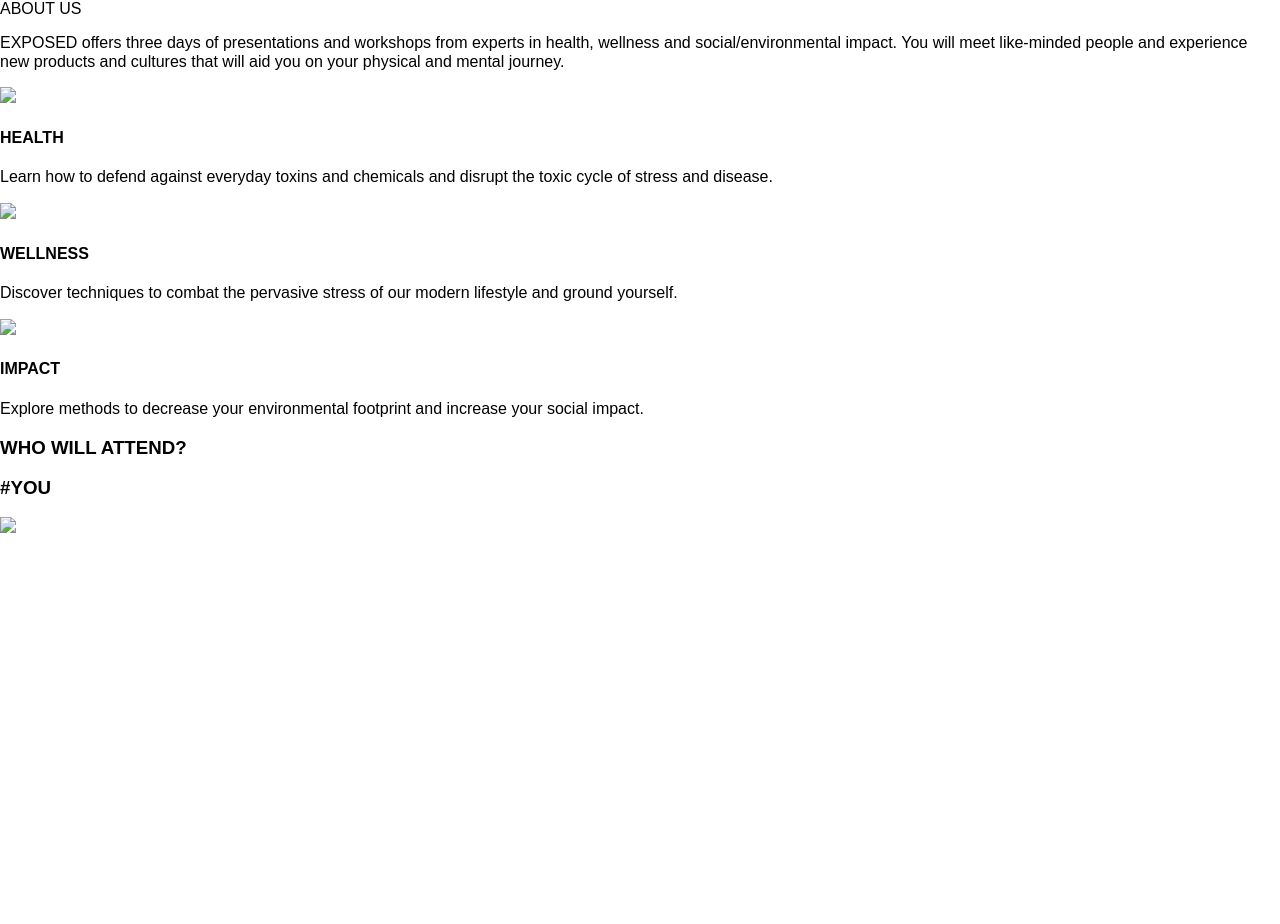
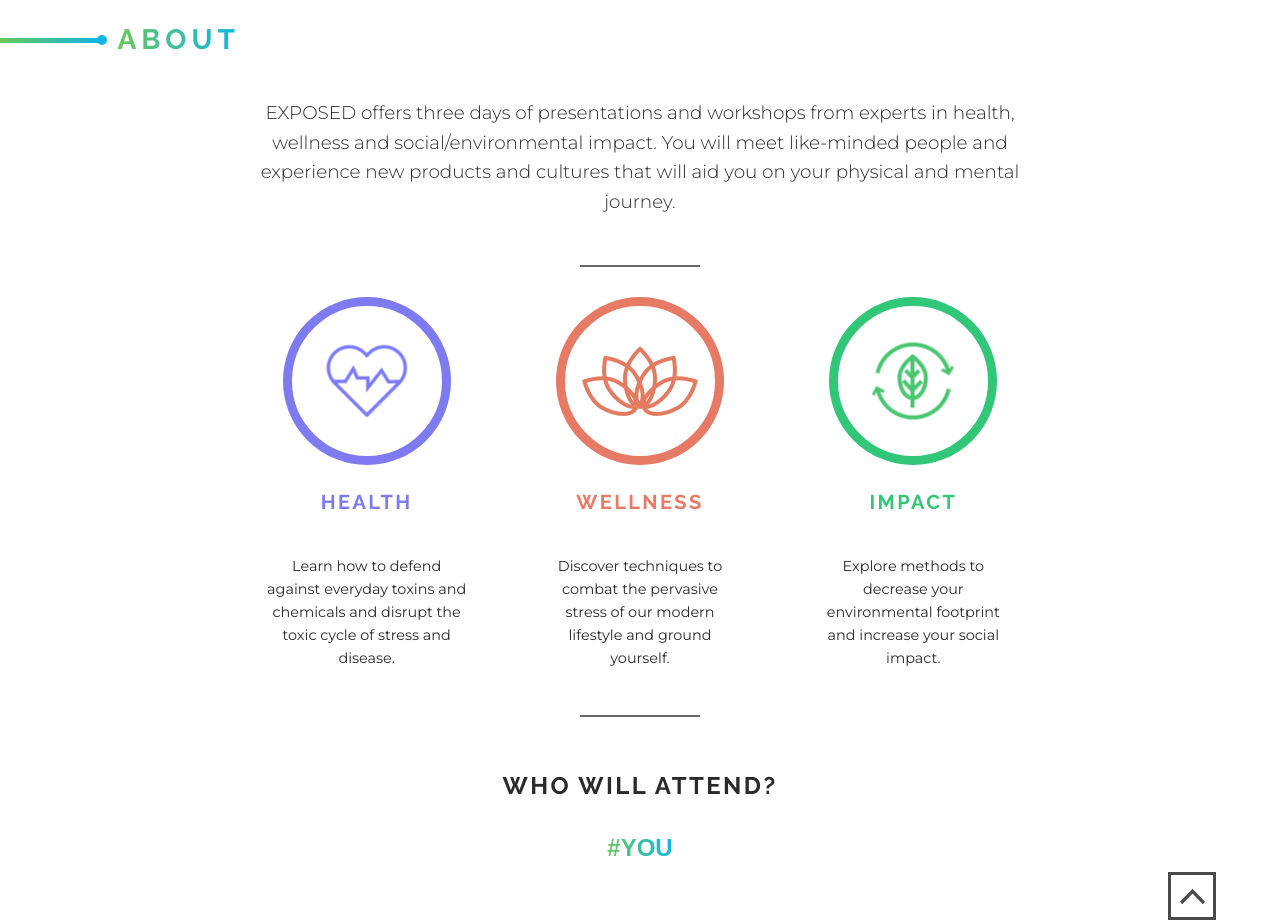
Before and after one commit to alessapm/code, a plain HTML site: page sections/section2/html/Section2.html in a window 1280 px wide. Before the commit the page ends 800 px from the top, so only its background shows below. Drawn offline with Linux system fonts and the light colour scheme; files that its build step writes are made by us from their sources.

Commit message:
save section 2 change for merge

```diff
--- a/sections/section2/css/Section2.css
+++ b/sections/section2/css/Section2.css
@@ -31,7 +31,7 @@ section {
 .section-title-text {
   font-family: 'Raleway', sans-serif;
   font-weight: 700;
-  font-size: 1.875em;
+  font-size: 1.75em;
   letter-spacing: 5px;
 }
 
@@ -48,7 +48,7 @@ section {
   border-radius: 50%;
   background-color: #10b5e4;
   margin-left: -5px;
-  margin-right: 25px;
+  margin-right: 10px;
   display: inline;
 }
 
@@ -71,14 +71,14 @@ section {
 /* About Section styling */
 
 .about-wrapper {
-  max-width: 900px;
+  max-width: 820px;
   text-align: center;
 }
 
 /* Horizontal rule class replaces hr tag*/
 .hr {
   margin: 30px auto;
-  width: 150px;
+  width: 120px;
   height: 0;
   border-bottom: 2px #676767 solid;
 }
@@ -86,8 +86,8 @@ section {
 .about-headline {
   font-family: 'Montserrat', sans-serif;
   font-weight: 200;
-  /*font-size: 20px;*/
-  font-size: 1.25em;
+  font-size: 1.15em;
+  line-height: 1.6em;
 }
 
 .theme-single {
@@ -99,17 +99,17 @@ section {
 }
 
 .theme-image {
-  border: 7px solid;
+  border: 9px solid;
   border-radius: 50%;
-  height: 180px;
-  width: 180px;
+  height: 150px;
+  width: 150px;
   display: flex;
   align-items: center;
   justify-content: center;
 }
 
 .theme-image img {
-  transform: scale(0.4);
+  transform: scale(0.5);
 }
 
 .theme-headline {
@@ -121,8 +121,8 @@ section {
 
 .theme-body {
   font-family: 'Montserrat', sans-serif;
-  font-size: 1em;
-  line-height: 2em;
+  font-size: 0.9em;
+  line-height: 1.6em;
 ;
 }
 
@@ -156,10 +156,12 @@ section {
   font-size: 1.5em;
   line-height: 2.4em;
   letter-spacing: 2.4px;
+  margin: 10px 0;
 }
 
 .attendee-text {
   font-family: 'Raleway', sans-serif,
   font-weight: 600;
   font-size: 1.5em;
+  margin: 10px 0;
 }
--- a/sections/section2/html/Section2.html
+++ b/sections/section2/html/Section2.html
@@ -6,8 +6,8 @@
   <meta name="viewport" content="width=device-width, initial-scale=1.0">
   <title>GA-Exposed Section Two</title>
   <link href="https://fonts.googleapis.com/css?family=Montserrat:300,400|Raleway:300,400,600,700" rel="stylesheet">
-  <link rel="stylesheet" href="normalize.css">
-  <link rel="stylesheet" href="style.css">
+  <link rel="stylesheet" href="../../../css/normalize.css">
+  <link rel="stylesheet" href="../css/Section2.css">
 </head>
 <body>
 
@@ -15,7 +15,7 @@
   <div class="section-title">
     <div class="section-title-marker"></div>
     <div class="that-little-ball-thing"></div>
-    <div class="section-title-text gradient-text">ABOUT US</div>
+    <div class="section-title-text gradient-text">ABOUT</div>
   </div>
   <div class="content-wrapper about-wrapper"> <!-- "About" Content -->
     <p class="about-headline">EXPOSED offers three days of presentations and workshops from experts in health, wellness and social/environmental impact. You will meet like-minded people and experience new products and cultures that will aid you on your physical and mental journey.</p>
@@ -23,21 +23,21 @@
     <section class="space-around" id="themes-all">
       <div class="theme-single">
         <div class="theme-image" id="health-icon">
-          <img src="./images/HEALTH.png" />
+          <img src="../images/HEALTH.png" />
         </div>
         <h4 class="theme-headline" id="health">HEALTH</h4>
         <p class="theme-body">Learn how to defend against everyday toxins and chemicals and disrupt the toxic cycle of stress and disease.</p>
       </div>
       <div class="theme-single">
         <div class="theme-image" id="wellness-icon">
-          <img src="./images/WELLNESS.png" />
+          <img src="../images/WELLNESS.png" />
         </div>
         <h4 class="theme-headline" id="wellness">WELLNESS</h4>
         <p class="theme-body">Discover techniques to combat the pervasive stress of our modern lifestyle and ground yourself.</p>
       </div>
       <div class="theme-single">
         <div class="theme-image" id="impact-icon">
-          <img src="./images/IMPACT.png" />
+          <img src="../images/IMPACT.png" />
         </div>
         <h4 class="theme-headline" id="impact">IMPACT</h4>
         <p class="theme-body">Explore methods to decrease your environmental footprint and increase your social impact.</p>
@@ -47,7 +47,7 @@
     <h3 class="will-attend">WHO WILL ATTEND?</h3>
     <h3 class="attendee-text gradient-text">#YOU</h3>
     </div>
-    <a href="#hero" class="nav-to-top"><img src="./images/Up3 Copy.png" /></a>
+    <a href="#hero" class="nav-to-top"><img src="../images/Up3 Copy.png" /></a>
   </div> <!-- End "About" Content -->
 
 </section>
--- /dev/null
+++ b/sections/section5/css/style.css
@@ -0,0 +1,109 @@
+body {
+  margin: 0;
+}
+
+section {
+  position: relative;
+  display: flex;
+  flex-direction: column;
+  align-items: center;
+  width: 100%;
+  color: #2a2a2a;
+}
+
+li {
+  list-style: none;
+}
+
+.content-wrapper {
+  display: flex;
+  flex-direction: column;
+  align-items: center;
+}
+
+.space-around {
+  display: flex;
+  flex-direction: row;
+  justify-content: space-around;
+}
+
+.section-title {
+  align-self: flex-start;
+  width: 100%;
+  height: 30px;
+  display: flex;
+  align-items: center;
+  justify-content: flex-start;
+  margin: 25px 0;
+}
+
+.section-title-text {
+  font-family: 'Raleway', sans-serif;
+  font-weight: 700;
+  font-size: 1.75em;
+  letter-spacing: 5px;
+}
+
+.section-title-marker {
+  width: 8%;
+  height: 5px;
+  background: -webkit-linear-gradient(left, #69c75b,  #10b5e4);
+  display: inline;
+}
+
+.that-little-ball-thing {
+  height: 10px;
+  width: 10px;
+  border-radius: 50%;
+  background-color: #10b5e4;
+  margin-left: -5px;
+  margin-right: 10px;
+  display: inline;
+}
+
+.nav-to-top {
+  align-self: flex-end;
+  margin-right: 5%;
+}
+
+.nav-to-top img {
+  height: 48px;
+  width: 48px;
+}
+
+.gradient-text {
+  background: -webkit-linear-gradient(left, #69c75b,  #10b5e4);
+  -webkit-background-clip: text;
+  -webkit-text-fill-color: transparent;
+}
+
+.tab {
+  font-family: 'Raleway', sans-serif;
+  font-weight: 400;
+  font-size: 1.4em;
+  letter-spacing: 2.4px;
+}
+
+.map-tab-active {
+  font-weight: 600;
+  color: #1eb8e4;
+  text-decoration: underline;
+}
+
+/* Explore Section styling */
+
+#explore-wrapper {
+  width: 100%;
+  text-align: center;
+}
+
+#map-locations {
+  width: 60%;
+  margin-bottom: 30px;
+}
+
+#map {
+  width: 90%;
+  height: 600px;
+  margin-bottom: 40px;
+}
```
Also changed, not shown: sections/section5/index.html (added, +31 -0 lines), sections/section5/js/app.js (added).
